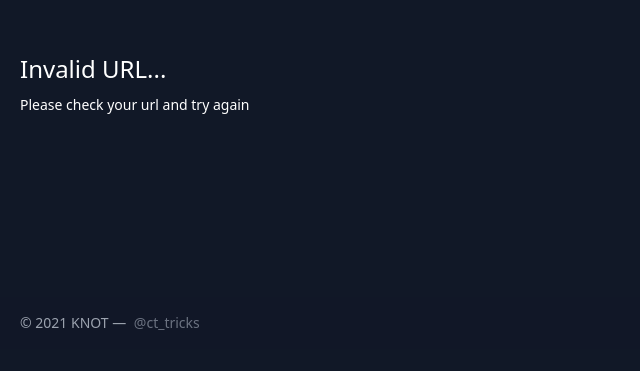
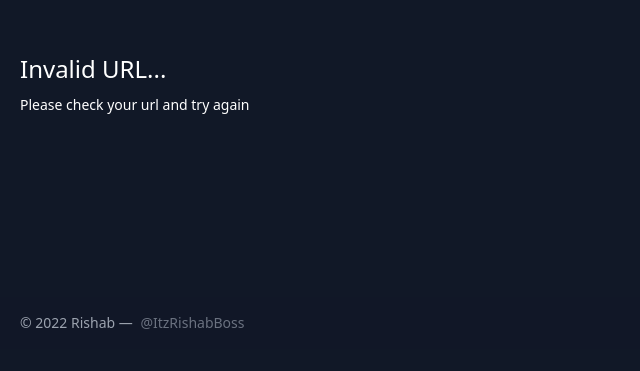
Before and after one commit to RISHAB-CREATOR/RgLinkShortner, a plain HTML site: page load.html in a window 1280 px wide. Shown: the part 123-494 px from the top of the page, 0-640 px from the left. Drawn offline with nearby package versions, Linux system fonts and the light colour scheme.

Commit message:
Update load.html

```diff
--- a/load.html
+++ b/load.html
@@ -6,7 +6,7 @@
 	<meta http-equiv="X-UA-Compatible" content="IE=edge">
 	<meta name="viewport" content="width=device-width, initial-scale=1.0">
 	<link href="https://unpkg.com/tailwindcss@^2/dist/tailwind.min.css" rel="stylesheet">
-	<title>Knot - URL Shortner Made By Using Google Form &amp; Spreadsheet</title>
+	<title>URL Shortner Made By Rishab</title>
 	<link rel="icon" href="knot.png">
 	<script src="https://ajax.googleapis.com/ajax/libs/jquery/3.5.1/jquery.min.js"></script>
 </head>
@@ -22,8 +22,8 @@
 	<footer class="text-gray-400 bg-gray-900 body-font">
 		<div class="bg-gray-900 bg-opacity-90">
 			<div class="container mx-auto py-4 px-5 flex flex-wrap flex-col sm:flex-row">
-				<p class="text-gray-400 text-sm text-center sm:text-left">© 2021 KNOT —
-					<a href="https://twitter.com/ct_tricks" class="text-gray-500 ml-1" target="_blank" rel="noopener noreferrer">@ct_tricks</a>
+				<p class="text-gray-400 text-sm text-center sm:text-left">© 2022 Rishab —
+					<a href="https://youtube.com/c/itzrishabboss" class="text-gray-500 ml-1" target="_blank" rel="noopener noreferrer">@ItzRishabBoss</a>
 				</p>
 				<span class="sm:ml-auto sm:mt-0 mt-2 sm:w-auto w-full sm:text-left text-center text-gray-400 text-sm">Easy to use | Customized URLs | No Logs or History</span>
 			</div>
```
